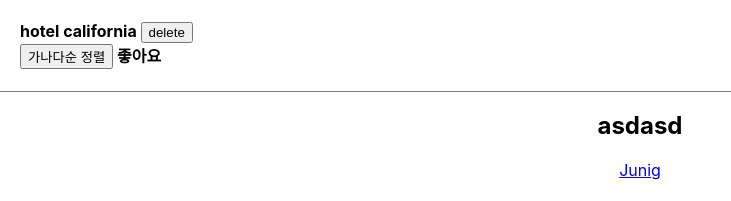
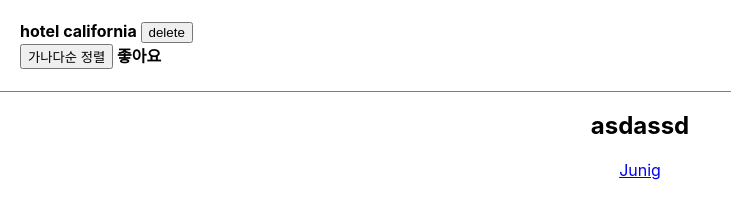
Before and after one commit to yoonseopkim/HSACreactStudy2024, a React (Create React App) app: page / in a window 1280 px wide. Shown: the top 201 px of the page, without its empty margins (0-731 px from the left). Built offline with nearby package versions, Linux system fonts and the light colour scheme.

Commit message:
커밋메시지

```diff
--- a/src/App.js
+++ b/src/App.js
@@ -20,7 +20,7 @@ function App() {
           </h4>
         </div>
         <nav>
-          <h1>asdasd</h1>
+          <h1>asdassd</h1>
           {/* <Link to="/Home">Home</Link>
           <Link to="/Junig">Junig</Link>
           <Link to="/Counter">Counter</Link>
```
